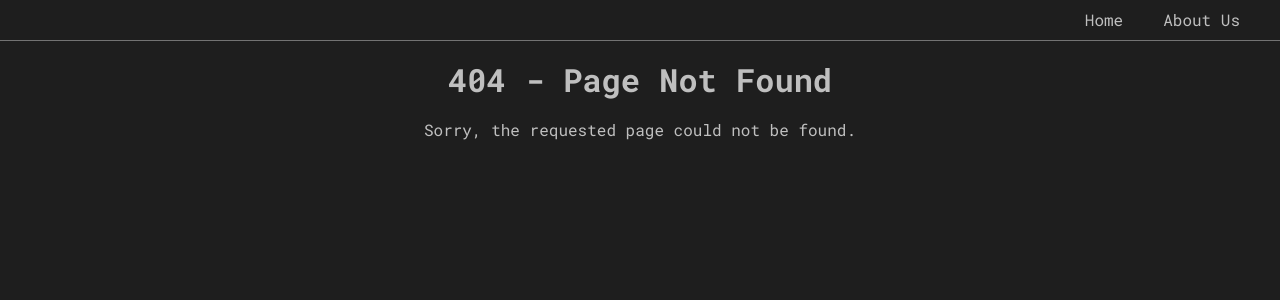
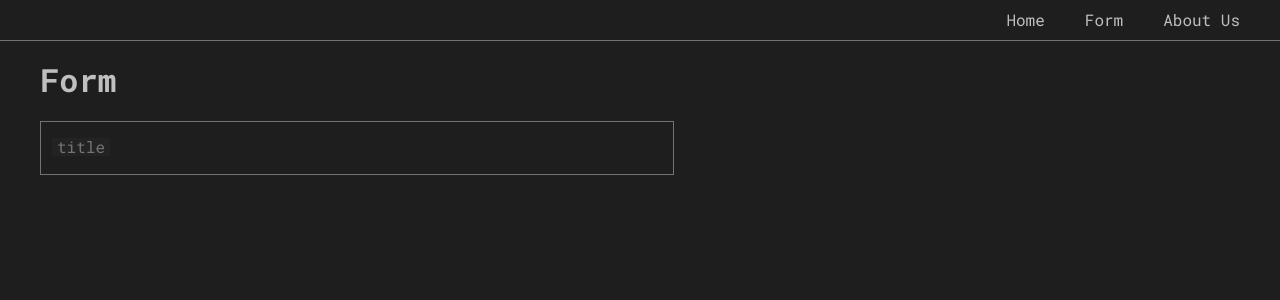
Before and after one commit to Ilichhh/rs-react, a React (Vite) app: page /form in a window 1280 px wide. Before the commit this address led to /404. Shown: the top 300 px of the page. Built offline with nearby package versions, Linux system fonts and the light colour scheme.

Commit message:
feat: add text input for form

```diff
--- a/src/App.tsx
+++ b/src/App.tsx
@@ -2,6 +2,7 @@ import React from 'react';
 import { Routes, Route, Link, Navigate } from 'react-router-dom';
 
 import About from './pages/About/About';
+import FormPage from './pages/FormPage/FormPage';
 import Home from './pages/Home/Home';
 import Error from './pages/Error/Error';
 import './App.scss';
@@ -14,6 +15,9 @@ class App extends React.Component {
           <Link className="header__link" to="/">
             Home
           </Link>
+          <Link className="header__link" to="/form">
+            Form
+          </Link>
           <Link className="header__link" to="/about">
             About Us
           </Link>
@@ -23,6 +27,7 @@ class App extends React.Component {
         <Routes>
           <Route path="/" element={<Home />} />
           <Route path="/about" element={<About />} />
+          <Route path="/form" element={<FormPage />} />
           <Route path="/404" element={<Error />} />
           <Route path="*" element={<Navigate to="/404" replace />} />
         </Routes>
--- /dev/null
+++ b/src/components/Form/Form.scss
@@ -0,0 +1,9 @@
+@import '../../styles/variables';
+
+.form {
+  display: flex;
+  flex-direction: column;
+  gap: 20px;
+
+  width: 50%;
+}
--- /dev/null
+++ b/src/components/Form/Form.tsx
@@ -0,0 +1,26 @@
+import React, { createRef, RefObject } from 'react';
+import FormInput from '../../components/FormInput/FormInput';
+import './Form.scss';
+
+interface FormProps {
+  title?: string;
+}
+
+class Form extends React.Component {
+  private inputTitleRef: RefObject<HTMLInputElement>;
+
+  constructor(props: FormProps) {
+    super(props);
+    this.inputTitleRef = createRef<HTMLInputElement>();
+  }
+
+  render = () => {
+    return (
+      <div className="form">
+        <FormInput type="text" id="title" label="title" defaultValue="" />
+      </div>
+    );
+  };
+}
+
+export default Form;
--- /dev/null
+++ b/src/components/FormInput/FormInput.scss
@@ -0,0 +1,78 @@
+@import "../../styles/variables";
+
+.form-input {
+  position: absolute;
+  top: 0;
+  left: 0;
+
+  width: 100%;
+  padding: 16px;
+
+  font-size: 18px;
+
+  color: $main-color;
+  background-color: $bg-color;
+  border: 1px solid $secondary-color;
+  outline: none;
+
+  transition: .2s all;
+
+  &:hover {
+    border: 1px solid $accent-color;
+  }
+
+  &:focus {
+    border: 2px solid $accent-color;
+  }
+
+  &:focus+.form-input__label {
+    left: 7px;
+    top: -10px;
+    z-index: 10;
+
+    font-size: 14px;
+
+    color: $accent-color;
+  }
+
+  &::placeholder {
+    color: $secondary-color;
+  }
+
+  &__label {
+    position: absolute;
+    top: 17px;
+    left: 12px;
+    z-index: 0;
+
+    font-size: 1rem;
+
+    padding: 0 5px;
+
+    color: $secondary-color;
+    background-color: $bg-light-color;
+
+    transition: .2s all;
+  }
+
+  &:not(:placeholder-shown)+.form-input__label {
+    left: 7px;
+    top: -12px;
+    z-index: 10;
+
+    font-size: 14px;
+    font-weight: 600;
+  }
+
+  &__wrapper {
+    position: relative;
+    height: 54px;
+
+    &:hover,
+    &:focus {
+      .form-input__label {
+        color: $accent-color;
+      }
+    }
+  }
+}
--- /dev/null
+++ b/src/components/FormInput/FormInput.tsx
@@ -0,0 +1,46 @@
+import React, { Component, RefObject } from 'react';
+import './FormInput.scss';
+
+interface FormInputProps {
+  type: string;
+  id: string;
+  label: string;
+  defaultValue: string;
+  pattern?: string;
+  required?: boolean;
+  title?: string;
+}
+
+class FormInput extends Component<FormInputProps> {
+  inputRef: RefObject<HTMLInputElement>;
+
+  constructor(props: FormInputProps) {
+    super(props);
+    this.inputRef = React.createRef();
+  }
+
+  render() {
+    const { type, id, label, defaultValue, pattern, required, title } = this.props;
+
+    return (
+      <div className="form-input__wrapper">
+        <input
+          type={type}
+          className="form-input"
+          id={id}
+          value={defaultValue}
+          placeholder=" "
+          pattern={pattern}
+          required={required}
+          title={title}
+          ref={this.inputRef}
+        />
+        <label htmlFor={id} className="form-input__label">
+          {label}
+        </label>
+      </div>
+    );
+  }
+}
+
+export default FormInput;
--- /dev/null
+++ b/src/pages/FormPage/FormPage.scss
@@ -0,0 +1 @@
+@import '../../styles/variables';
--- /dev/null
+++ b/src/pages/FormPage/FormPage.tsx
@@ -0,0 +1,16 @@
+import React from 'react';
+import Form from '../../components/Form/Form';
+import './FormPage.scss';
+
+class FormPage extends React.Component {
+  render = () => {
+    return (
+      <>
+        <h1>Form</h1>
+        <Form />
+      </>
+    );
+  };
+}
+
+export default FormPage;
```
